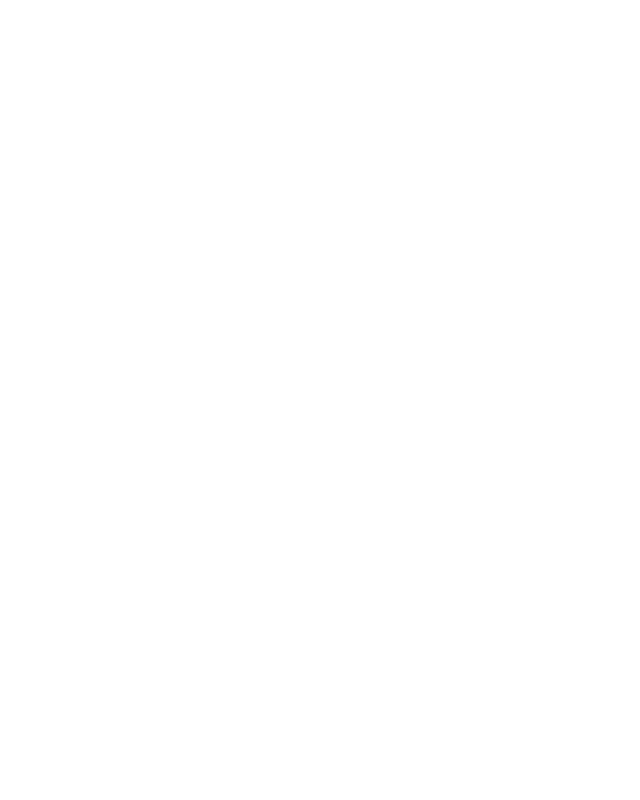
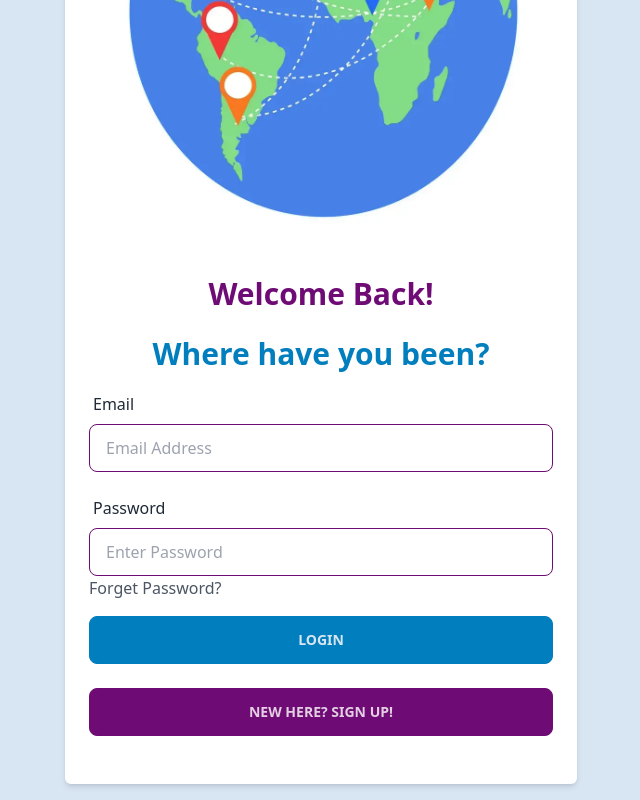
Before and after one commit to chadjcampbell/been-there, a React (Vite) app in the folder client/: page /login in a window 1280 px wide. Shown: the part 277-1077 px from the top of the page, without its empty margins (319-959 px from the left). Before the commit the page ends 800 px from the top, so only its background shows below. Built offline with nearby package versions, Linux system fonts and the light colour scheme.

Commit message:
login page layout made

```diff
--- a/client/src/components/NavWrapper.tsx
+++ b/client/src/components/NavWrapper.tsx
@@ -1,5 +1,5 @@
 import { ReactNode } from "react";
-import { Link } from "react-router-dom";
+import { Link, useNavigate } from "react-router-dom";
 import { AiTwotoneHome } from "react-icons/ai";
 import { BsGlobeAmericas } from "react-icons/bs";
 import { FaUserFriends } from "react-icons/fa";
@@ -9,13 +9,19 @@ type NavWrapperProps = {
 };
 
 const NavWrapper = ({ children }: NavWrapperProps) => {
-  const handleClick = () => {
+  const navigate = useNavigate();
+
+  const handleNavClick = () => {
     const elem = document.activeElement as HTMLElement;
     if (elem) {
       setTimeout(() => {
         elem?.blur();
       }, 250);
     }
+  };
+
+  const handleLogout = () => {
+    navigate("/login");
   };
 
   return (
@@ -46,7 +52,7 @@ const NavWrapper = ({ children }: NavWrapperProps) => {
                   className="menu menu-lg dropdown-content mt-3 z-[1] p-2 shadow bg-base-100 rounded-box w-52"
                 >
                   <li
-                    onClick={handleClick}
+                    onClick={handleNavClick}
                     className="px-1 text-lg text-secondary"
                   >
                     <Link to="/map">
@@ -55,7 +61,7 @@ const NavWrapper = ({ children }: NavWrapperProps) => {
                     </Link>
                   </li>
                   <li
-                    onClick={handleClick}
+                    onClick={handleNavClick}
                     className="px-1 text-lg text-secondary"
                   >
                     <Link to="/friends">
@@ -64,7 +70,7 @@ const NavWrapper = ({ children }: NavWrapperProps) => {
                     </Link>
                   </li>
                   <li
-                    onClick={handleClick}
+                    onClick={handleNavClick}
                     className="px-1 text-lg text-secondary"
                   >
                     <Link to="/profile">
@@ -126,7 +132,12 @@ const NavWrapper = ({ children }: NavWrapperProps) => {
                   <span className="badge badge-xs badge-gray indicator-item"></span>
                 </div>
               </button>
-              <button className="btn text-white bg-primary">Logout</button>
+              <button
+                onClick={handleLogout}
+                className="btn text-white bg-primary"
+              >
+                Logout
+              </button>
             </div>
           </div>
         </nav>
--- a/client/src/routes/Login.tsx
+++ b/client/src/routes/Login.tsx
@@ -1,5 +1,69 @@
+import { FormEvent } from "react";
+import { useNavigate } from "react-router-dom";
+
 const Login = () => {
-  return <h1>login</h1>;
+  const navigate = useNavigate();
+
+  const handleLogin = (e: FormEvent) => {
+    e.preventDefault();
+    navigate("/");
+  };
+
+  return (
+    <div className="p-4 bg-secondary-content relative flex flex-col justify-center min-h-screen">
+      <div className="w-full p-6 m-auto bg-white rounded-md shadow-md lg:max-w-lg">
+        <img src="./globe-pins.webp" />
+        <h1 className="py-3 text-3xl font-semibold text-center text-primary">
+          Welcome Back!
+        </h1>
+        <h2 className="py-3 text-3xl font-semibold text-center text-secondary">
+          Where have you been?
+        </h2>
+        <form onSubmit={handleLogin} className="space-y-4">
+          <div>
+            <label className="label">
+              <span className="text-base label-text">Email</span>
+            </label>
+            <input
+              type="text"
+              placeholder="Email Address"
+              className="w-full input input-bordered input-primary"
+            />
+          </div>
+          <div>
+            <label className="label">
+              <span className="text-base label-text">Password</span>
+            </label>
+            <input
+              type="password"
+              placeholder="Enter Password"
+              className="w-full input input-bordered input-primary"
+            />
+          </div>
+          <a
+            href="#"
+            className="text-s text-gray-600 hover:underline hover:text-blue-600"
+          >
+            Forget Password?
+          </a>
+          <div>
+            <button type="submit" className="w-full btn btn-secondary">
+              Login
+            </button>
+          </div>
+        </form>
+        <div className="my-6">
+          <button
+            onClick={() => navigate("/register")}
+            type="button"
+            className="w-full btn btn-primary"
+          >
+            New Here? Sign Up!
+          </button>
+        </div>
+      </div>
+    </div>
+  );
 };
 
 export default Login;
```
Also changed, not shown: client/public/globe-pins.webp (added).
